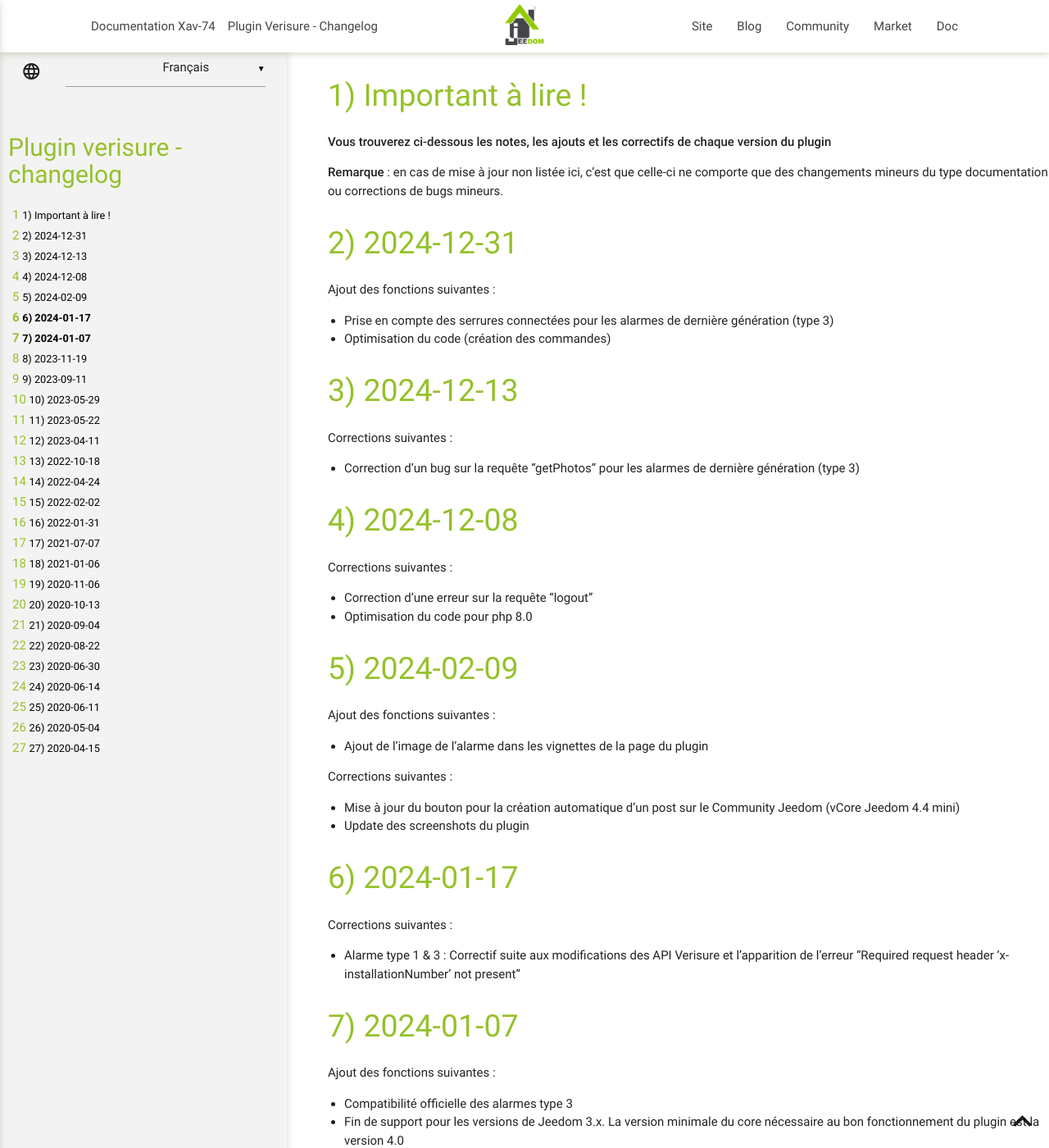
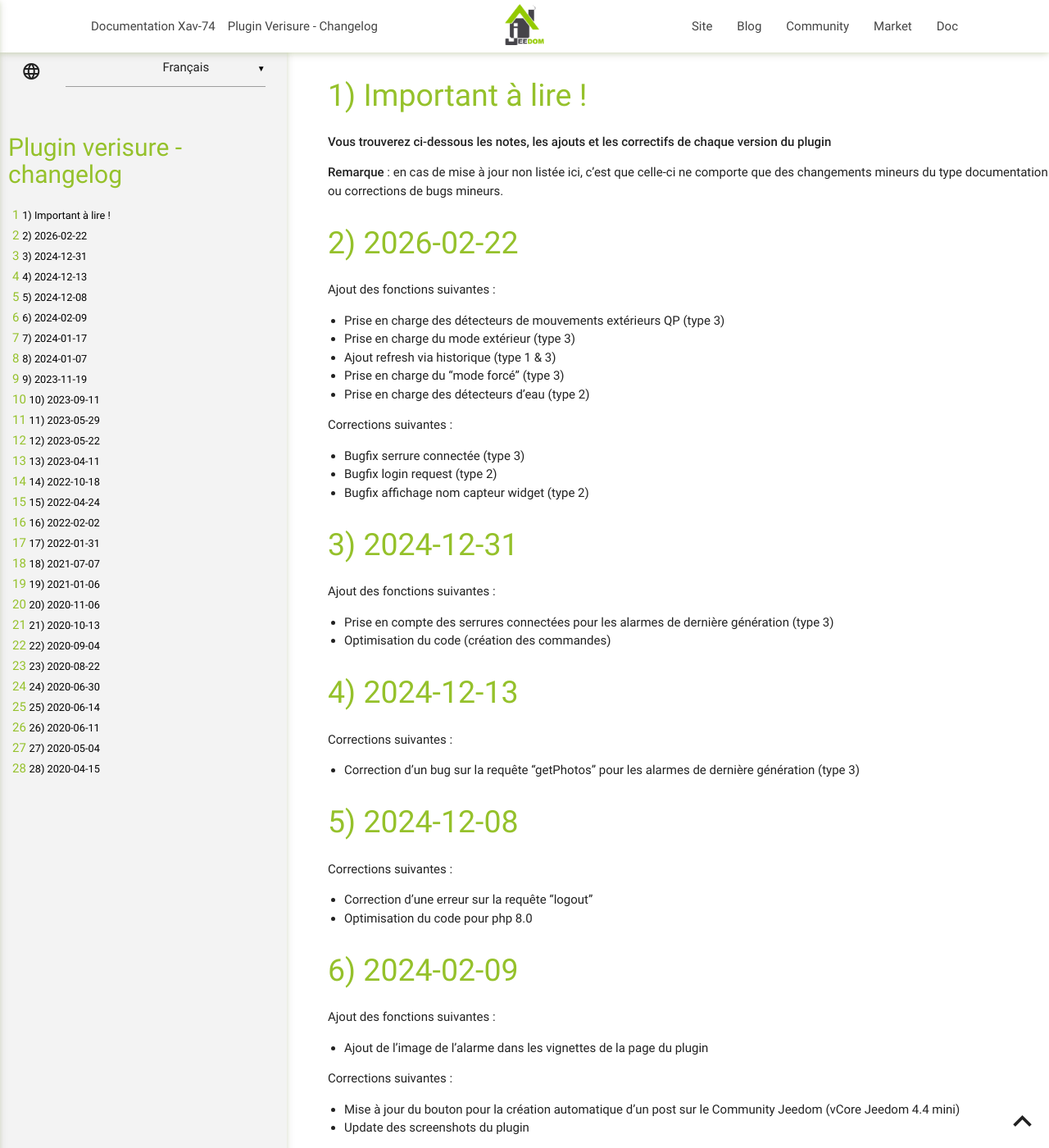
Before and after one commit to Xav-74/Documentation, a Jekyll site: the page built from verisure/fr_FR/changelog.md, in a window 1280 px wide and 1400 px high. Shown: the whole window at 82% size. Built offline with Jekyll 4.4.1, drawn with Linux system fonts in a browser that asks for light colours; some of the changed text lies outside the part shown.

Commit message:
Update verisure docs

```diff
--- a/verisure/fr_FR/changelog.md
+++ b/verisure/fr_FR/changelog.md
@@ -10,6 +10,21 @@
 **Vous trouverez ci-dessous les notes, les ajouts et les correctifs de chaque version du plugin**
 
 **Remarque** : en cas de mise à jour non listée ici, c'est que celle-ci ne comporte que des changements mineurs du type documentation ou corrections de bugs mineurs.
+
+
+# 2026-02-22
+
+Ajout des fonctions suivantes :
+ - Prise en charge des détecteurs de mouvements extérieurs QP (type 3)
+ - Prise en charge du mode extérieur (type 3)
+ - Ajout refresh via historique (type 1 & 3)
+ - Prise en charge du "mode forcé" (type 3)
+ - Prise en charge des détecteurs d'eau (type 2)
+
+ Corrections suivantes :
+ - Bugfix serrure connectée (type 3)
+ - Bugfix login request (type 2)
+ - Bugfix affichage nom capteur widget (type 2)
 
 
 # 2024-12-31
```
Also changed, not shown: verisure/fr_FR/index.md (+6 -2 lines), verisure/images/Config_verisure.png, verisure/images/Eqpt_verisure.png.
